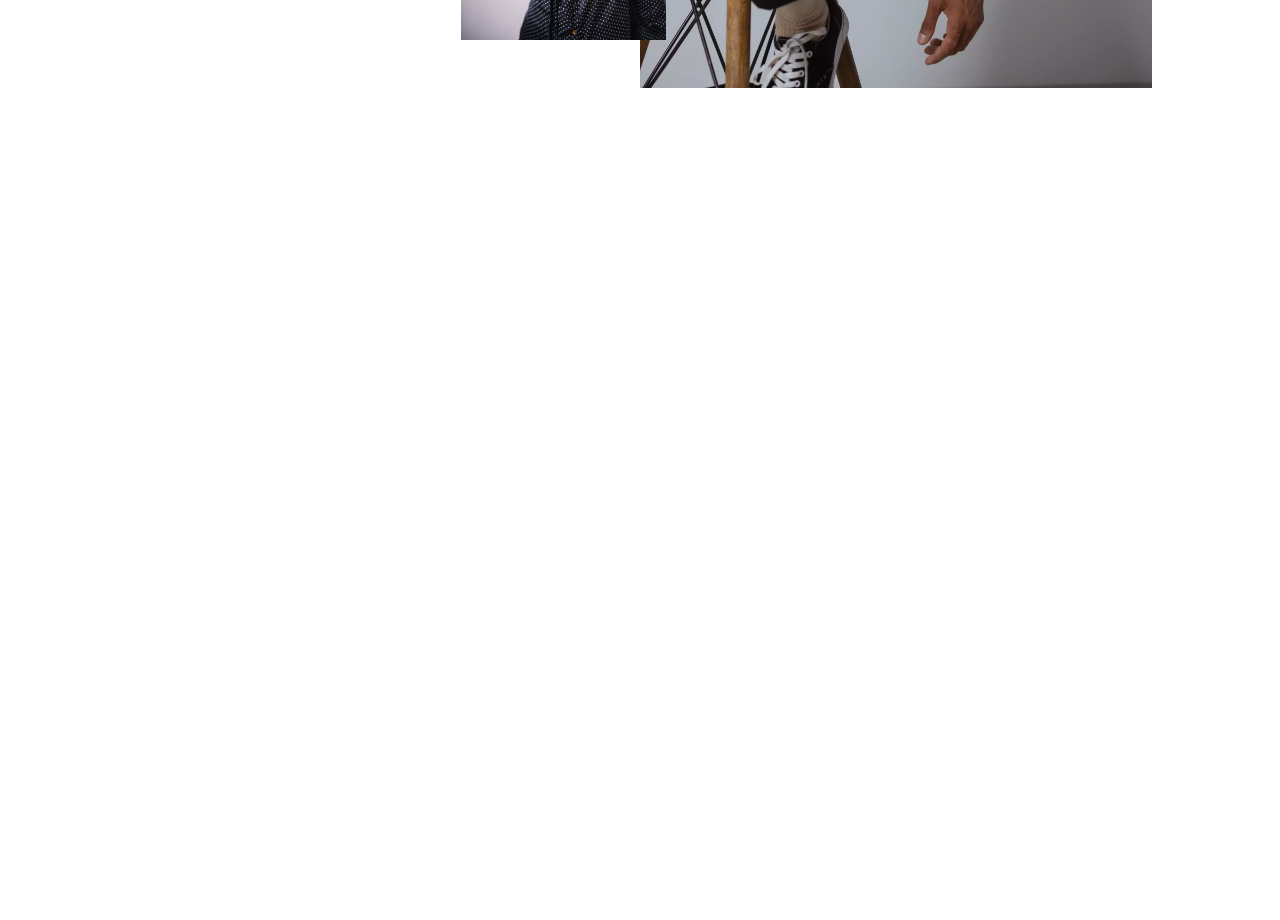
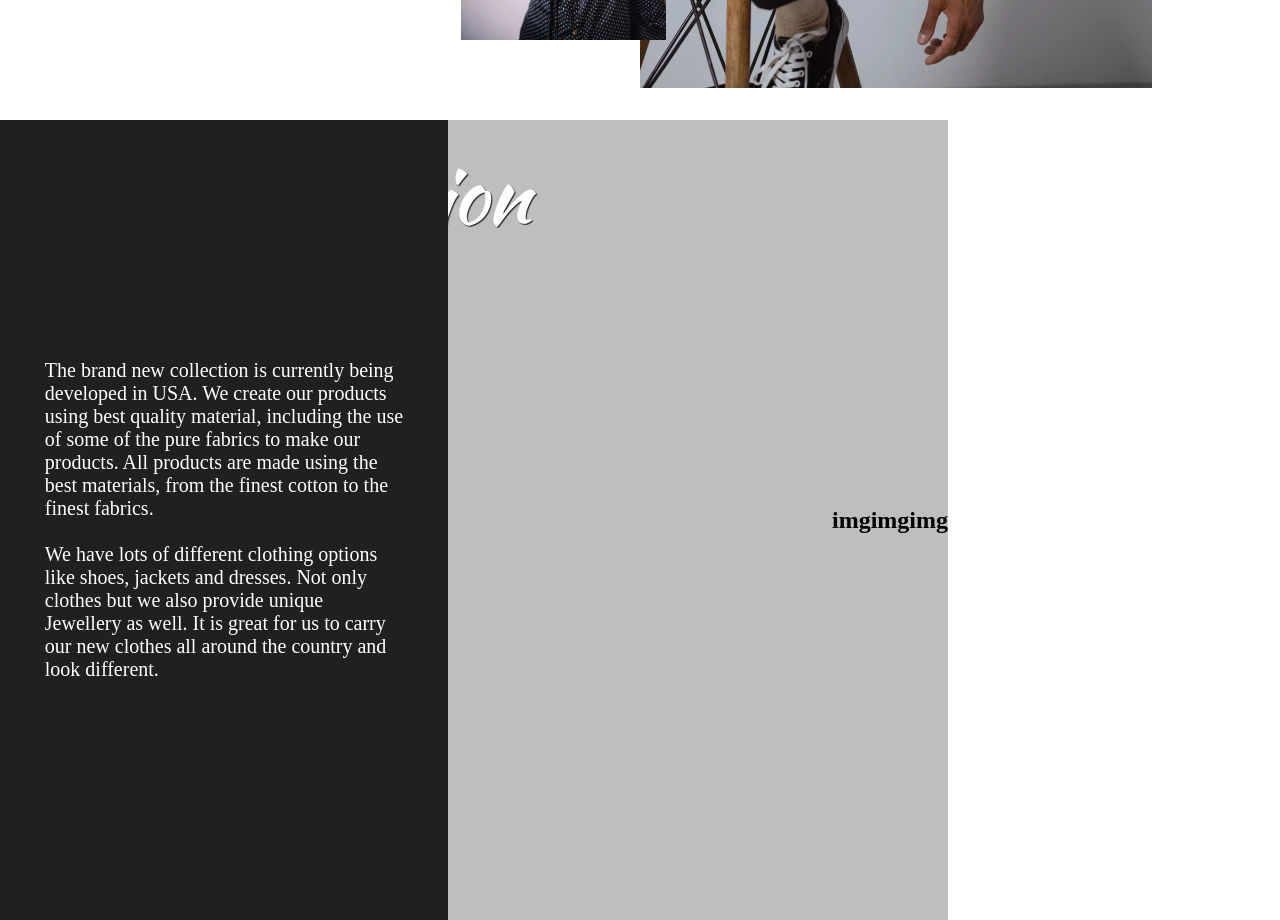
Before and after one commit to MRJAHID/Wibe-Fashion-Template-with-React, a React (Create React App) app: page / in a window 1280 px wide. Shown: the part 1480-2400 px from the top of the page. Before the commit the page ends 1600 px from the top, so only its background shows below. Built offline with nearby package versions, Linux system fonts and the light colour scheme; a web font is replaced by a local one; what react-locomotive-scroll would draw is missing.

Commit message:
shop Section

```diff
--- a/src/App.js
+++ b/src/App.js
@@ -7,6 +7,7 @@ import Home from "./sections/Home";
 import "locomotive-scroll/dist/locomotive-scroll.css";
 import { AnimatePresence } from "framer-motion";
 import About from "./sections/About";
+import Shop from "./sections/Shop";
 
 function App() {
   const containerRef = useRef(null);
@@ -39,6 +40,7 @@ function App() {
             <main data-scroll-container className="App" ref={containerRef}>
               <Home />
               <About />
+              <Shop />
             </main>
           </AnimatePresence>
         </LocomotiveScrollProvider>
--- /dev/null
+++ b/src/sections/Shop.jsx
@@ -0,0 +1,122 @@
+import React from "react";
+import styled from "styled-components";
+import { motion } from "framer-motion";
+
+import img1 from "../assets/Images/1.webp";
+import img2 from "../assets/Images/2.webp";
+import img3 from "../assets/Images/3.webp";
+import img4 from "../assets/Images/4.webp";
+import img5 from "../assets/Images/5.webp";
+import img6 from "../assets/Images/6.webp";
+import img7 from "../assets/Images/7.webp";
+import img8 from "../assets/Images/8.webp";
+import img9 from "../assets/Images/9.webp";
+import img10 from "../assets/Images/10.webp";
+
+const Section = styled(motion.section)`
+  min-height: 100vh;
+  height: auto;
+  /* width: 80vw; */
+  width: 100%;
+  margin: 0 auto;
+  overflow: hidden;
+  display: flex;
+  justify-content: flex-start;
+  align-items: flex-start;
+  position: relative;
+`;
+
+const Title = styled.h1`
+  font-size: ${(props) => props.theme.fontxxxl};
+  font-family: "Kaushan Script";
+  font-weight: 300;
+  color: ${(props) => props.theme.text};
+  text-shadow: 1px 1px 1px ${(props) => props.theme.body};
+  position: absolute;
+  top: 1rem;
+  left: 5%;
+  z-index: 11;
+  @media (max-width: 64em) {
+    font-size: ${(props) => props.theme.fontxxl};
+  }
+  @media (max-width: 48em) {
+    font-size: ${(props) => props.theme.fontxl};
+  }
+`;
+
+const Left = styled.div`
+  width: 35%;
+  background-color: ${(props) => props.theme.body};
+  color: ${(props) => props.theme.text};
+  min-height: 100vh;
+  z-index: 10;
+  position: fixed;
+  left: 0;
+  display: flex;
+  justify-content: center;
+  align-items: center;
+  p {
+    font-size: ${(props) => props.theme.fontlg};
+    font-weight: 300;
+    width: 80%;
+    margin: 0 auto;
+  }
+  @media (max-width: 64em) {
+    p {
+      font-size: ${(props) => props.theme.fontmd};
+    }
+  }
+  @media (max-width: 48em) {
+    width: 40%;
+    p {
+      font-size: ${(props) => props.theme.fontsm};
+    }
+  }
+  @media (max-width: 30em) {
+    p {
+      font-size: ${(props) => props.theme.fontxs};
+    }
+  }
+`;
+
+const Right = styled.div`
+  position: absolute;
+  left: 35%;
+  padding-left: 30%;
+  background-color: ${(props) => props.theme.grey};
+  min-height: 100vh;
+  display: flex;
+  justify-content: flex-start;
+  align-items: center;
+`;
+
+const Shop = () => {
+  return (
+    <Section id="shop">
+      <Title data-scroll data-scroll-speed="-1">
+        New Collection
+      </Title>
+      <Left>
+        <p>
+          The brand new collection is currently being developed in USA. We
+          create our products using best quality material, including the use of
+          some of the pure fabrics to make our products. All products are made
+          using the best materials, from the finest cotton to the finest
+          fabrics.
+          <br /> <br />
+          We have lots of different clothing options like shoes, jackets and
+          dresses. Not only clothes but we also provide unique Jewellery as
+          well. It is great for us to carry our new clothes all around the
+          country and look different.
+        </p>
+      </Left>
+      <Right>
+        <h1>img</h1>
+        <h1>img</h1>
+        <h1>img</h1>
+      </Right>
+    </Section>
+  );
+};
+
+export default Shop;
```
Also changed, not shown: src/components/ScrollTriggerProxy.js (added).
